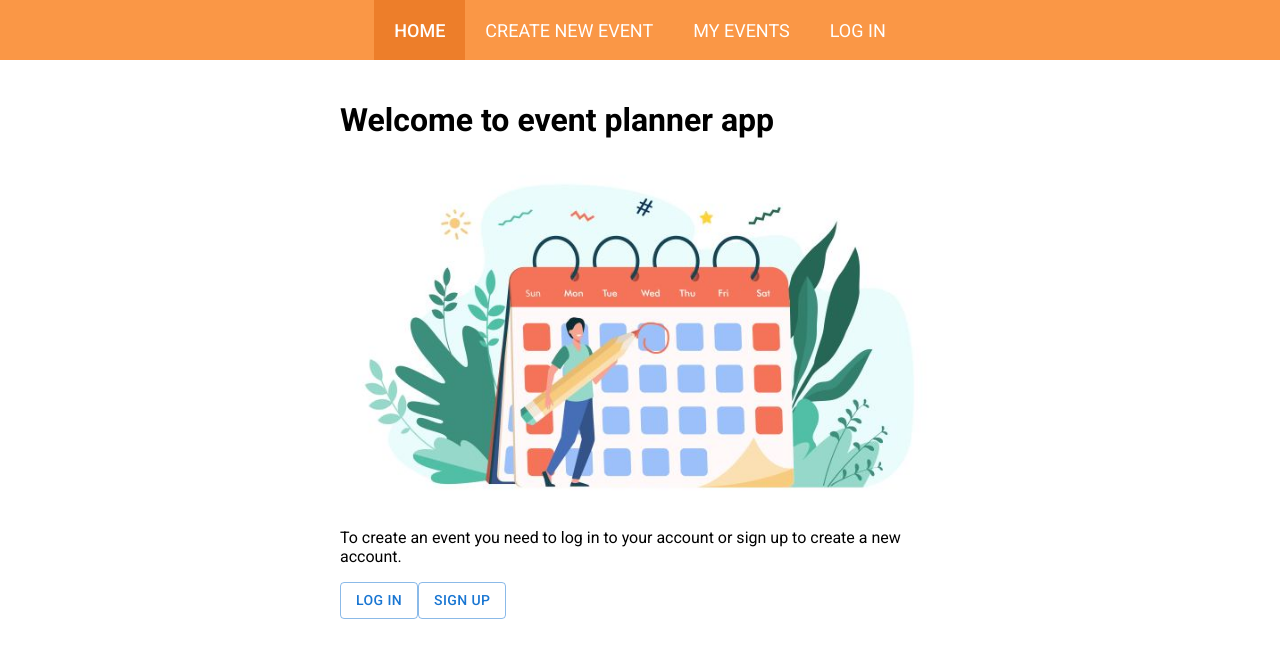
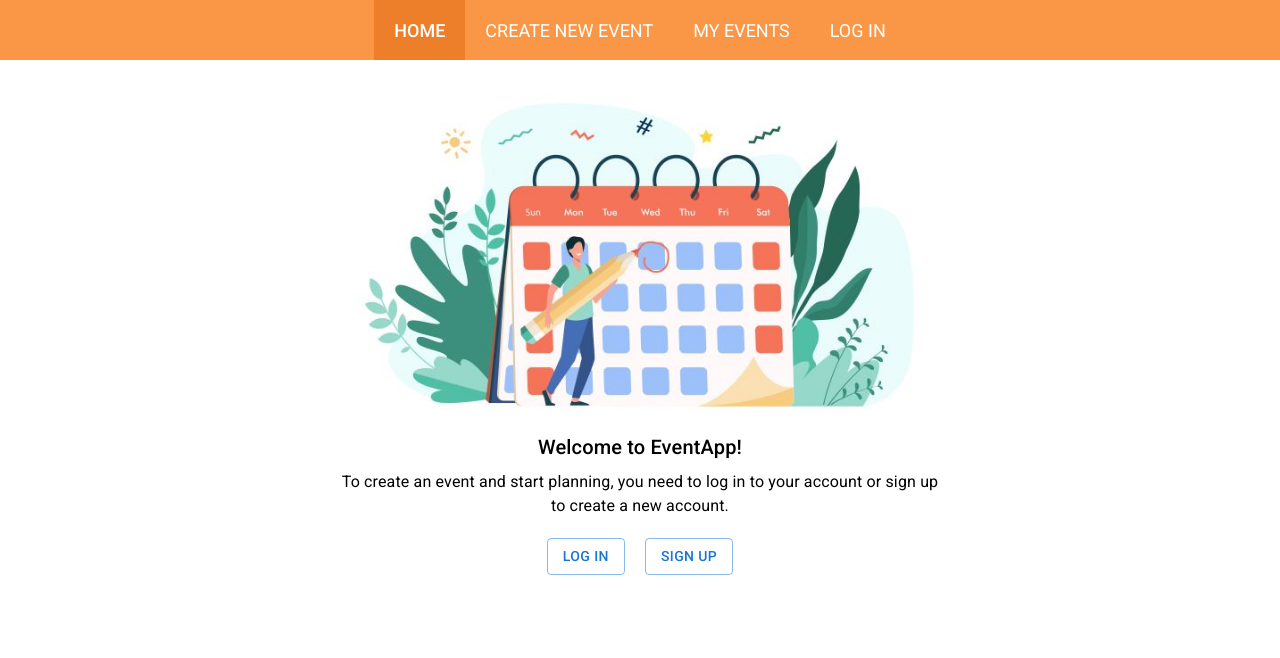
Before and after one commit to mistscale/final-project, a React (Create React App) app in the folder frontend/: page / in a window 1280 px wide. Shown: the top 658 px of the page. Built offline with nearby package versions, Linux system fonts and the light colour scheme.

Commit message:
style welcome page

```diff
--- a/frontend/src/index.css
+++ b/frontend/src/index.css
@@ -11,15 +11,3 @@ form {
 	flex-direction: column;
 	gap: 10px;
 }
-
-.container {
-	width: 80%;
-	max-width: 600px;
-	margin: auto;
-	background-color: #fff;
-	padding: 20px;
-}
-
-.illustration {
-	width: 100%;
-}
--- a/frontend/src/pages/Welcome.js
+++ b/frontend/src/pages/Welcome.js
@@ -1,9 +1,11 @@
 import React from 'react';
 import { useNavigate } from 'react-router-dom';
+import styled from 'styled-components';
 
 import image from '../images/welcome.jpg';
 
 import Button from '@mui/material/Button';
+import Typography from '@mui/material/Typography';
 
 const Welcome = () => {
 	const navigate = useNavigate();
@@ -14,25 +16,41 @@ const Welcome = () => {
 		navigate('/signup');
 	};
 	return (
-		<div className='container'>
-			<h1>Welcome to event planner app</h1>
-			<img
-				src={image}
-				className='illustration'
-				alt='illustration of a calendar'
-			/>
-			<p>
-				To create an event you need to log in to your account or sign up to
-				create a new account.
-			</p>
+		<WelcomeWrapper>
+			<img src={image} alt='illustration of a calendar' width='100%' />
+			<Typography variant='h6' gutterBottom>
+				Welcome to EventApp!
+			</Typography>
+			<Typography variant='body1' gutterBottom>
+				To create an event and start planning, you need to log in to your
+				account or sign up to create a new account.
+			</Typography>
+			<ButtonWrapper>
 				<Button onClick={handleOnClickLogIn} variant='outlined'>
 					Log In
 				</Button>
 				<Button onClick={handleOnClickSignUp} variant='outlined'>
 					Sign Up
 				</Button>
-		</div>
+			</ButtonWrapper>
+		</WelcomeWrapper>
 	);
 };
 
+const WelcomeWrapper = styled.div`
+	width: 80%;
+	max-width: 600px;
+	margin: auto;
+	background-color: #fff;
+	padding: 20px;
+	text-align: center;
+`;
+
+const ButtonWrapper = styled.div`
+	display: flex;
+	justify-content: center;
+	gap: 20px;
+	margin: 20px;
+`;
+
 export default Welcome;
```
Lines whose indentation alone changed are shown as unchanged.
